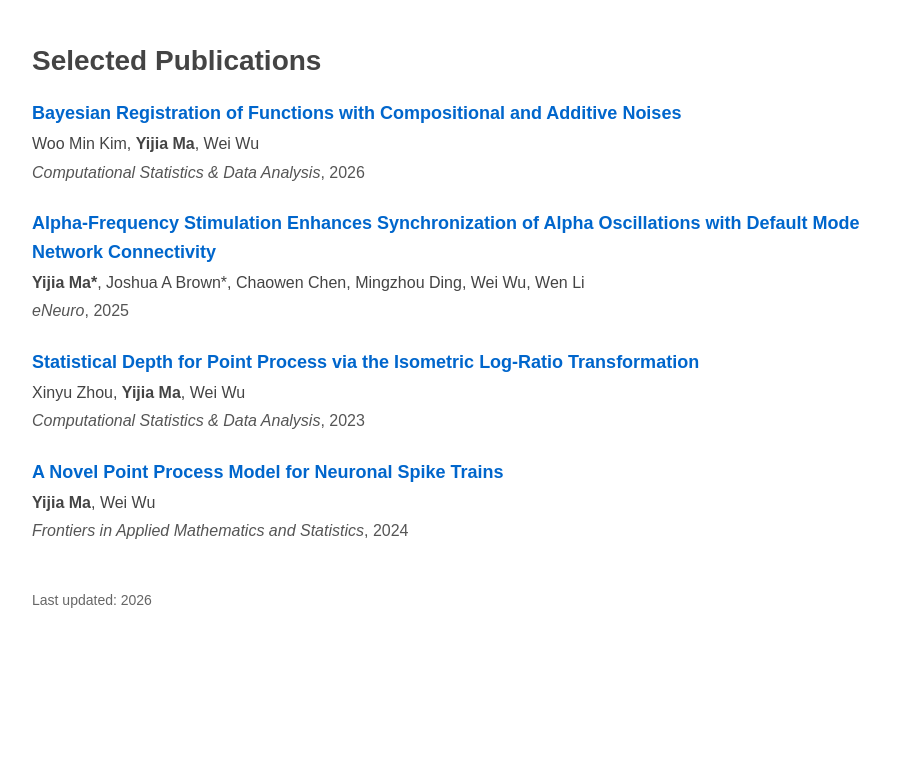
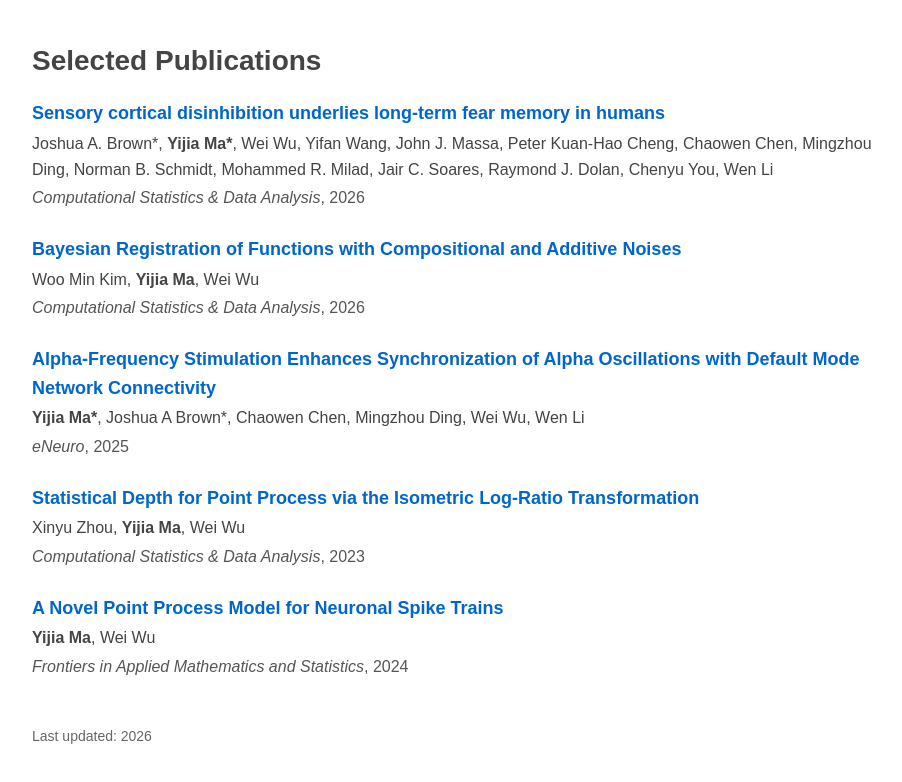
Before and after one commit to YMa2019/me, a plain HTML site: page index.html in a window 1280 px wide. Shown: the part 3550-4332 px from the top of the page, without its empty margins (313-1215 px from the left). Before the commit the page ends 4226 px from the top, so only its background shows below. Drawn offline with Linux system fonts and the light colour scheme.

Commit message:
Update index.html

```diff
--- a/index.html
+++ b/index.html
@@ -711,7 +711,19 @@
 
       <section id="publications">
         <h2>Selected Publications</h2>
-
+        <div class="publication">
+          <div class="publication-title">
+             <a href="https://www.nature.com/articles/s41467-026-79372-1" target="_blank" rel="noopener noreferrer">
+              Sensory cortical disinhibition underlies long-term fear memory in humans
+             </a>
+          </div>
+          <div class="publication-authors">
+            Joshua A. Brown*, <strong>Yijia Ma*</strong>, Wei Wu, Yifan Wang, John J. Massa, Peter Kuan-Hao Cheng, Chaowen Chen, Mingzhou Ding, Norman B. Schmidt, Mohammed R. Milad, Jair C. Soares, Raymond J. Dolan, Chenyu You, Wen Li
+          </div>
+          <div class="publication-venue">
+            <em>Computational Statistics &amp; Data Analysis</em>, 2026
+          </div>
+        </div>
 
          <div class="publication">
           <div class="publication-title">
```
